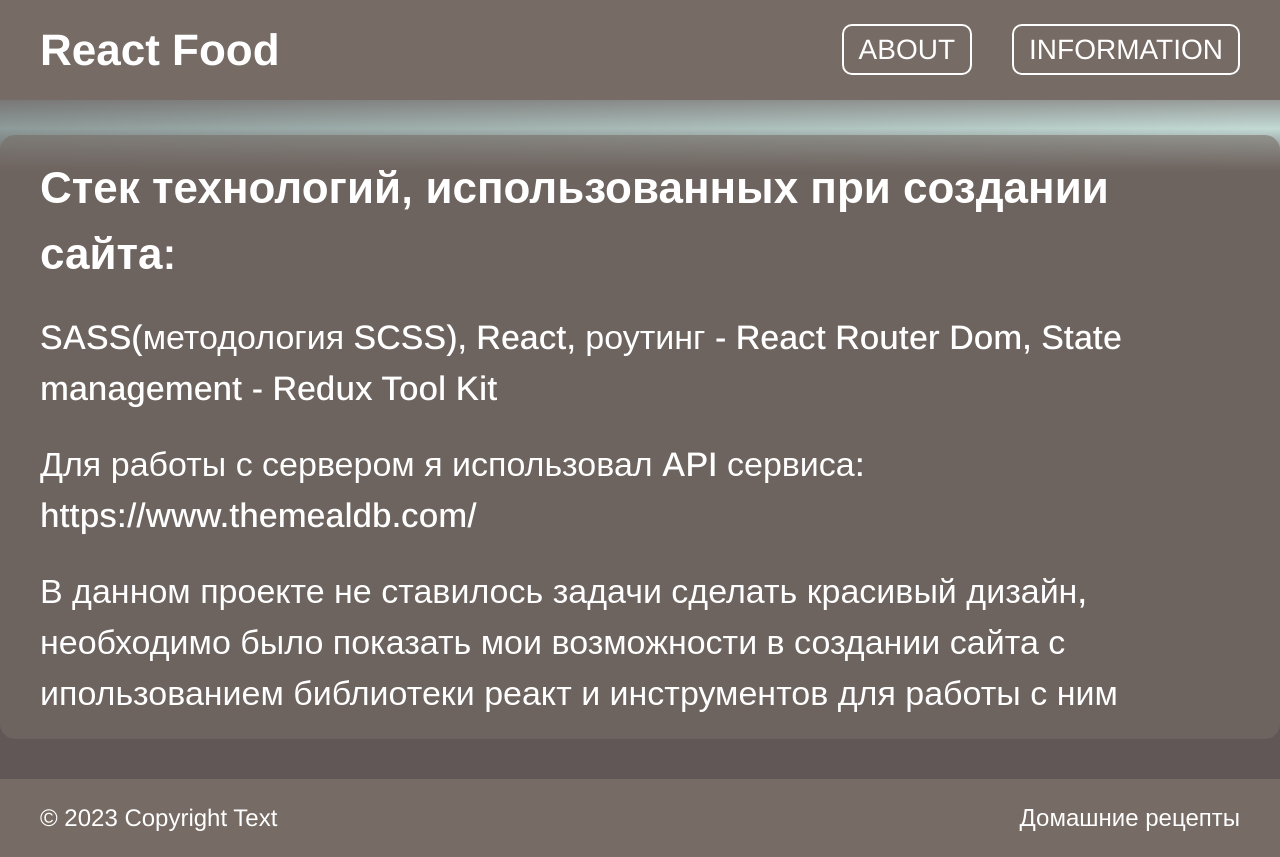
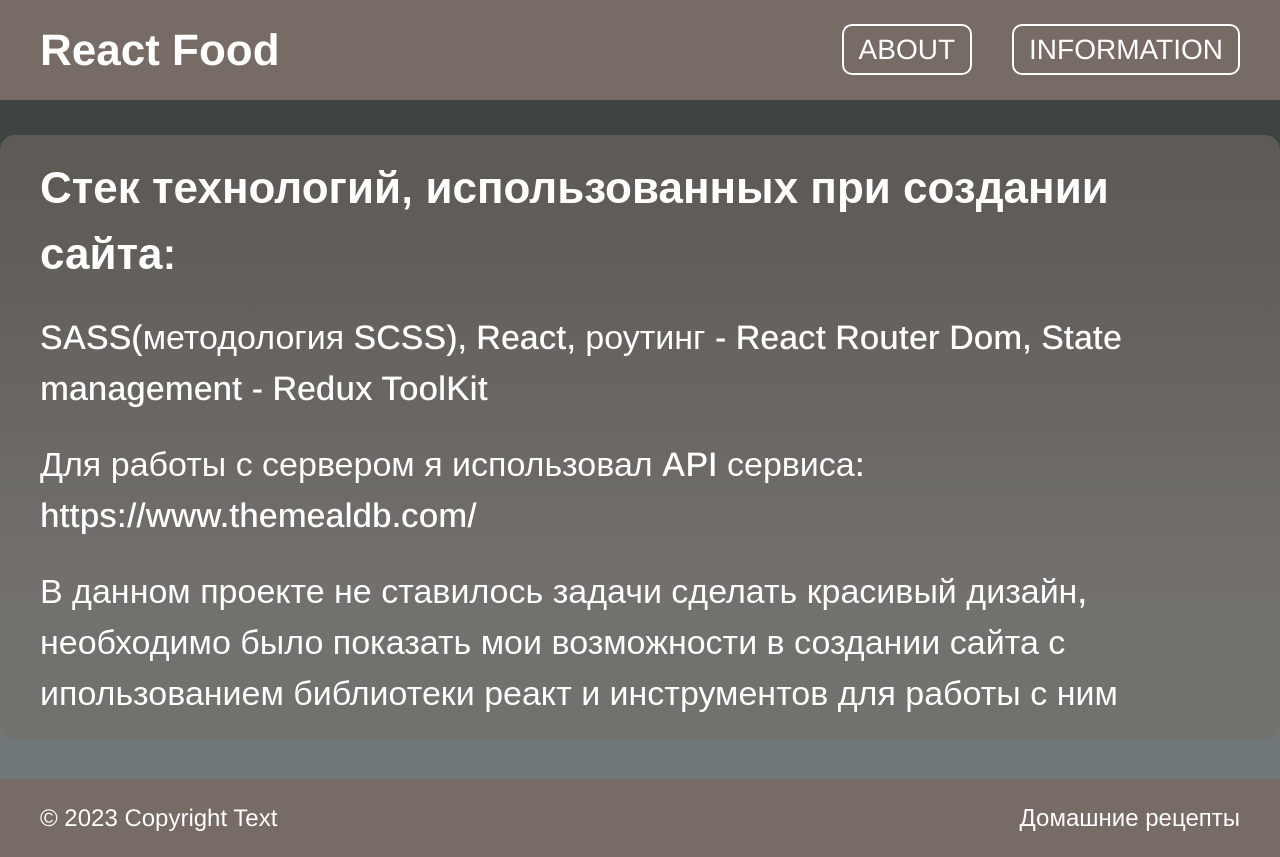
Before and after one commit to c0ruscat1ng/recipe-project, a React (Vite) app: page /information in a window 1280 px wide. Built offline with nearby package versions, Linux system fonts and the light colour scheme.

Commit message:
поправил фон

```diff
--- a/src/components/Food/CategoryItem/CategoryItem.jsx
+++ b/src/components/Food/CategoryItem/CategoryItem.jsx
@@ -3,7 +3,6 @@ import styles from './CategoryItem.module.scss'
 import {NavLink} from "react-router-dom";
 
 const CategoryItem = ({strCategory, strCategoryDescription, strCategoryThumb}) => {
-
     return (
         <div className={styles.item}>
             <img src={strCategoryThumb} alt="" className={styles.item__img}/>
--- a/src/components/Food/CategoryItem/CategoryItem.module.scss
+++ b/src/components/Food/CategoryItem/CategoryItem.module.scss
@@ -8,8 +8,10 @@
   -moz-box-shadow: 0px 0px 10px 5px rgba(255, 255, 255, 0.2);
   box-shadow: 0px 0px 10px 5px rgba(255, 255, 255, 0.2);
   transition: transform .3s linear;
+  border: 1px solid white;
+
   &:hover{
-    transform: scale(1.05);
+    transform: scale(1.04);
   }
   &__name {
     font-size: 32px;
@@ -19,7 +21,7 @@
   }
 
   &__desc {
-    height: 162px;
+    height: 161px;
     overflow: hidden;
     padding: 10px 20px;
     font-size: 18px;
--- a/src/components/Skeleton/Skeleton.jsx
+++ b/src/components/Skeleton/Skeleton.jsx
@@ -6,7 +6,7 @@ const Skeleton = () => {
     return (
         <div className={styles.skeleton}>
             <p className={styles.skeleton__img}></p>
-            <p className={styles.skeleton__article}></p>
+            <p className={styles.skeleton__article}>Loading...</p>
             <p className={styles.skeleton__desc}></p>
             <a className={styles.skeleton__btn}>Loading...</a>
         </div>
--- a/src/global.scss
+++ b/src/global.scss
@@ -6,10 +6,9 @@
 
 body {
   font-family: 'Arimo', sans-serif;
-  background: -webkit-linear-gradient(225deg, rgb(194, 217, 212) 7%, rgb(111, 119, 120));
-  background: -moz-linear-gradient(225deg, rgb(194, 217, 212) 7%, rgb(111, 119, 120));
-  background: linear-gradient(225deg, rgb(194, 217, 212) 7%, rgb(111, 119, 120));
-  background-size: 100%;
+  background: -webkit-linear-gradient(to bottom, rgb(62, 68, 66) 20%, rgb(111, 119, 120)70%);
+  background: -moz-linear-gradient(to bottom, rgb(62, 68, 66) 20%, rgb(111, 119, 120)70%);
+  background: linear-gradient(to bottom, rgb(62, 68, 66) 20%, rgb(111, 119, 120)70%);
 }
 
 .container {
@@ -24,6 +23,4 @@ body {
   flex-direction: column;
   min-height: 100vh;
   font-family: 'Arimo', sans-serif;
-  background: linear-gradient(to bottom, rgba(87, 65, 65, 0.6) 10%,transparent, rgba(98, 87, 87,1) 20%);
-  background-size: 100% auto;
 }
--- a/src/pages/Information/Information.jsx
+++ b/src/pages/Information/Information.jsx
@@ -6,7 +6,7 @@ const Information = () => {
     return (
         <div className={styles.information__container}>
             <p className={styles.information__stack}>Стек технологий, использованных при создании сайта:</p>
-            <p className={styles.information__about}>SASS(методология SCSS), React, роутинг - React Router Dom, State management - Redux Tool Kit</p>
+            <p className={styles.information__about}>SASS(методология SCSS), React, роутинг - React Router Dom, State management - Redux ToolKit</p>
             <p className={styles.information__api}>Для работы с сервером я использовал API сервиса: https://www.themealdb.com/</p>
             <p className={styles.information__api}>В данном проекте не ставилось задачи сделать красивый дизайн, необходимо было показать мои возможности в создании сайта с ипользованием библиотеки реакт и инструментов для работы с ним</p>
         </div>
```
